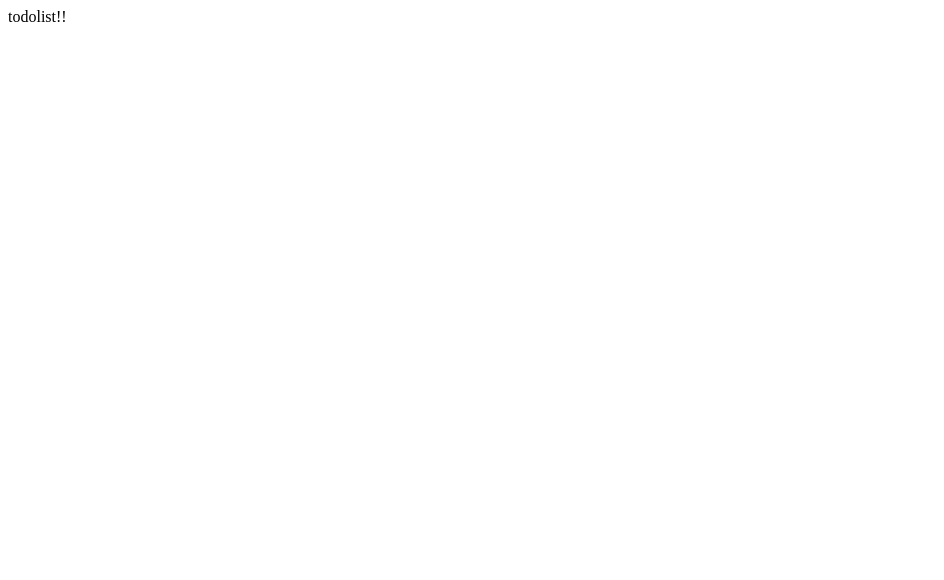
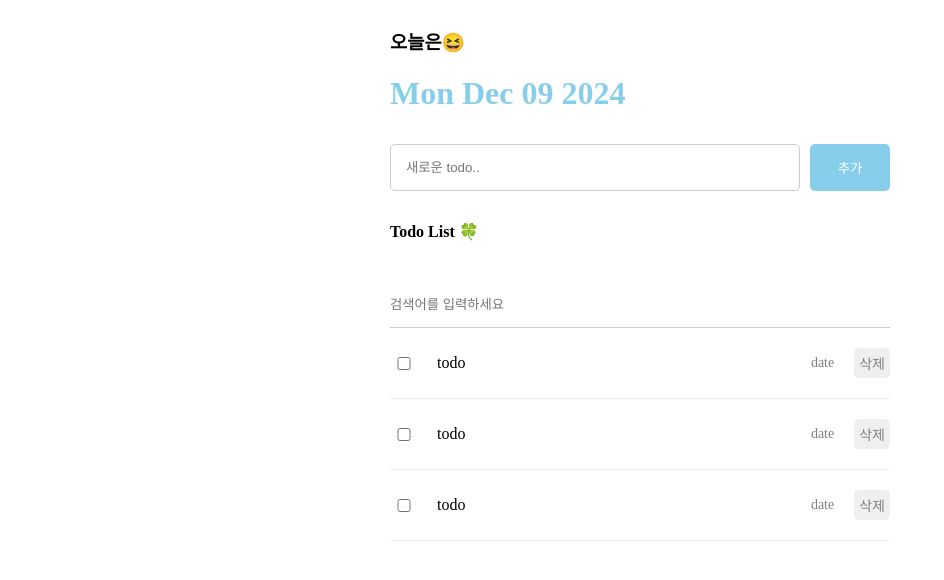
Before and after one commit to koyoujin6759/react-study-2024, a React (Vite) app in the folder section05/: page / in a window 1280 px wide. Shown: the top 580 px of the page, without its empty margins (0-944 px from the left). Built offline with nearby package versions, Linux system fonts and the light colour scheme.

Commit message:
241209 todolist -1

```diff
--- a/section05/src/App.css
+++ b/section05/src/App.css
@@ -0,0 +1,7 @@
+.App {
+  width: 500px;
+  margin: 0 auto;
+  display: flex;
+  flex-direction: column;
+  gap: 10px;
+}
--- a/section05/src/App.jsx
+++ b/section05/src/App.jsx
@@ -1,7 +1,53 @@
+import { useState, useRef } from "react";
+
 import "./App.css";
+import Header from "./components/Header";
+import Editor from "./components/Editor";
+import List from "./components/List";
+
+const mockData = [
+  //임시데이터
+  {
+    id: 0,
+    isDone: false,
+    content: "react 공부하기",
+    date: new Date().getTime(),
+  },
+  {
+    id: 1,
+    isDone: false,
+    content: "빨래하기",
+    date: new Date().getTime(),
+  },
+  {
+    id: 2,
+    isDone: false,
+    content: "청소하기",
+    date: new Date().getTime(),
+  },
+];
 
 function App() {
-  return <>todolist!! </>;
+  const idRef = useRef(3);
+  const [todos, setTodos] = useState(mockData);
+
+  const onCreate = (content) => {
+    const newTodo = {
+      id: idRef.current++,
+      isDone: false,
+      content: content,
+      date: new Date().getTime(),
+    };
+    setTodos([newTodo, ...todos]);
+  };
+
+  return (
+    <div className="App">
+      <Header />
+      <Editor onCreate={onCreate} />
+      <List />
+    </div>
+  );
 }
 
 export default App;
--- /dev/null
+++ b/section05/src/components/Editor.css
@@ -0,0 +1,18 @@
+.Editor {
+  display: flex;
+  gap: 10px;
+}
+.Editor input {
+  flex: 1;
+  padding: 15px;
+  border: 1px solid #ccc;
+  border-radius: 5px;
+}
+.Editor button {
+  cursor: pointer;
+  border: none;
+  background-color: skyblue;
+  color: #fff;
+  width: 80px;
+  border-radius: 5px;
+}
--- /dev/null
+++ b/section05/src/components/Editor.jsx
@@ -0,0 +1,30 @@
+import "./Editor.css";
+import { useState, useRef } from "react";
+
+const Editor = ({ onCreate }) => {
+  const contentRef = useRef();
+  const [contents, setContents] = useState("");
+  const onChangeContent = (e) => {
+    setContents(e.target.value);
+  };
+  const onKeyDown = (e) => {
+    if (e.keyCode === 13) {
+      onSubmit();
+    }
+  };
+  const onSubmit = () => {
+    if (contents === "") {
+      contentRef.current.focus();
+      return;
+    }
+    onCreate(contents);
+    setContents("");
+  };
+  return (
+    <div className="Editor">
+      <input ref={contentRef} onKeyDown={onKeyDown} value={contents} onChange={onChangeContent} placeholder="새로운 todo.." />
+      <button onClick={onSubmit}>추가</button>
+    </div>
+  );
+};
+export default Editor;
--- /dev/null
+++ b/section05/src/components/Header.css
@@ -0,0 +1,3 @@
+.Header > h1 {
+  color: skyblue;
+}
--- /dev/null
+++ b/section05/src/components/Header.jsx
@@ -0,0 +1,11 @@
+import "./Header.css";
+
+const Header = () => {
+  return (
+    <div className="Header">
+      <h3>오늘은😆</h3>
+      <h1>{new Date().toDateString()}</h1>
+    </div>
+  );
+};
+export default Header;
--- /dev/null
+++ b/section05/src/components/List.css
@@ -0,0 +1,20 @@
+.List {
+  display: flex;
+  flex-direction: column;
+  gap: 20px;
+}
+.List > input {
+  width: 100%;
+  border: none;
+  border-bottom: 1px solid #ccc;
+  padding: 15px 0;
+}
+.List > input:focus {
+  outline: none;
+  border-bottom: 1px solid skyblue;
+}
+.Todos_wrapper {
+  display: flex;
+  flex-direction: column;
+  gap: 20px;
+}
--- /dev/null
+++ b/section05/src/components/List.jsx
@@ -0,0 +1,17 @@
+import "./List.css";
+import TodoItem from "./TodoItem";
+
+const List = () => {
+  return (
+    <div className="List">
+      <h4>Todo List 🍀</h4>
+      <input type="text" placeholder="검색어를 입력하세요" />
+      <div className="Todos_wrapper">
+        <TodoItem />
+        <TodoItem />
+        <TodoItem />
+      </div>
+    </div>
+  );
+};
+export default List;
--- /dev/null
+++ b/section05/src/components/TodoItem.css
@@ -0,0 +1,25 @@
+.TodoItem {
+  display: flex;
+  align-items: center;
+  gap: 20px;
+  padding-bottom: 20px;
+  border-bottom: 1px solid #eee;
+}
+.TodoItem input {
+  width: 20px;
+}
+.TodoItem .contents {
+  flex: 1;
+}
+.TodoItem .date {
+  font-size: 14px;
+  color: gray;
+}
+.TodoItem button {
+  cursor: pointer;
+  color: gray;
+  font-size: 14px;
+  border: none;
+  border-radius: 5px;
+  padding: 5px;
+}
--- /dev/null
+++ b/section05/src/components/TodoItem.jsx
@@ -0,0 +1,13 @@
+import "./TodoItem.css";
+
+const TodoItem = () => {
+  return (
+    <div className="TodoItem">
+      <input type="checkbox" />
+      <div className="contents">todo</div>
+      <div className="date">date</div>
+      <button>삭제</button>
+    </div>
+  );
+};
+export default TodoItem;
```
